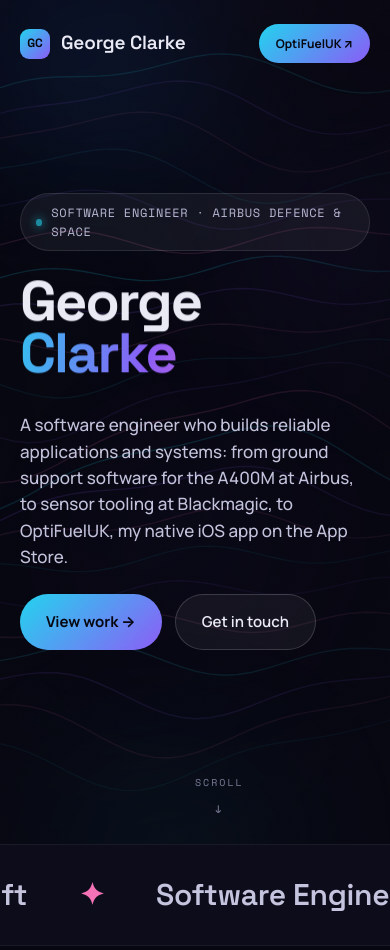
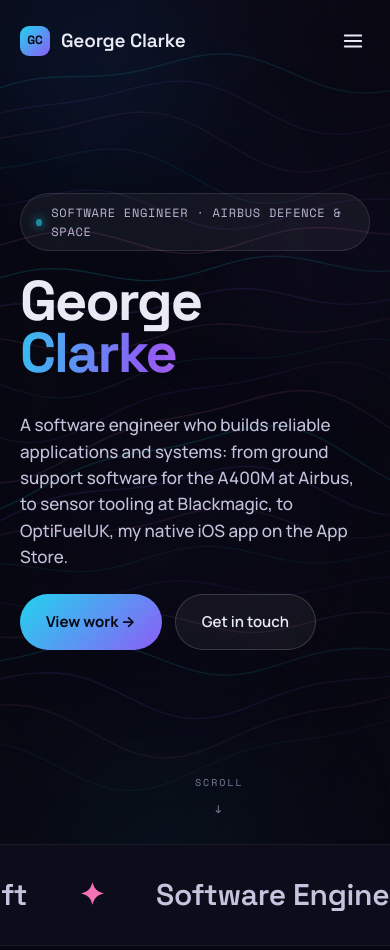
Before and after one commit to clarkeyg/CVWebsite, a Flask app: page / in a window 390 px wide; the page is wider, and only the part inside the window is pictured. Shown: the top 950 px of that part. Run offline with Flask 3, Linux system fonts and the light colour scheme; data comes from the database, SQL or seed files in the repository.

Commit message:
Add consistent burger menu with cross-site navigation
The CV page's mobile nav previously hid every link except the OptiFuelUK
button below 900px, leaving no way to reach About/Experience/Work/Contact
on a phone. Add a burger toggle (matching the pattern already used on the
OptiFuelUK and GTC sites) that opens a dropdown with all links.

Also fully cross-link the three sites so visitors are never stranded:
OptiFuelUK and GTC now link back to the CV ("← George Clarke") and to each
other. GTC's cross-links are plain anchors (no data-nav) so its single-page
router leaves them alone; added text-decoration:none so they match the
button-based nav items.

Co-Authored-By: Claude Opus 4.8 <noreply@anthropic.com>

```diff
--- a/gtc/index.html
+++ b/gtc/index.html
@@ -32,6 +32,8 @@
                 <svg width="20" height="20" viewBox="0 0 20 20" fill="none" aria-hidden="true"><path d="M3 5h14M3 10h14M3 15h14" stroke="currentColor" stroke-width="2" stroke-linecap="round"/></svg>
             </button>
             <nav class="nav-links" id="nav-links" aria-label="Primary">
+                <a class="nav-link" href="/">← George Clarke</a>
+                <a class="nav-link" href="/OptiFuelUK/">OptiFuelUK</a>
                 <button class="nav-link" data-nav="home" aria-current="page">Home</button>
                 <button class="nav-link" data-nav="services">Services</button>
                 <button class="nav-link" data-nav="work">Work</button>
--- a/gtc/site.css
+++ b/gtc/site.css
@@ -100,7 +100,7 @@ img { display:block; max-width:100%; }
 }
 .nav-links { display:flex; align-items:center; gap:30px; font-size:15px; font-weight:600; }
 .nav-link {
-  position:relative; color:#d3dce6; cursor:pointer;
+  position:relative; color:#d3dce6; cursor:pointer; text-decoration:none;
   background:none; border:none; padding:0; font:inherit; font-family:var(--font);
   transition:color .15s ease;
 }
--- a/optifueluk/faq.html
+++ b/optifueluk/faq.html
@@ -41,6 +41,8 @@
   <div class="nav-inner">
     <a class="nav-brand" href="index.html"><img src="assets/app-icon.png" alt="" />OptiFuelUK</a>
     <div class="nav-links" id="nav-menu">
+      <a href="/">← George Clarke</a>
+      <a href="/GTC/">GTC</a>
       <a href="features.html">Features</a>
       <a href="index.html#how">How it works</a>
       <a href="faq.html" class="active">FAQ</a>
--- a/optifueluk/features.html
+++ b/optifueluk/features.html
@@ -59,6 +59,8 @@
   <div class="nav-inner">
     <a class="nav-brand" href="index.html"><img src="assets/app-icon.png" alt="" />OptiFuelUK</a>
     <div class="nav-links" id="nav-menu">
+      <a href="/">← George Clarke</a>
+      <a href="/GTC/">GTC</a>
       <a href="features.html" class="active">Features</a>
       <a href="index.html#how">How it works</a>
       <a href="faq.html">FAQ</a>
--- a/optifueluk/index.html
+++ b/optifueluk/index.html
@@ -80,6 +80,8 @@
   <div class="nav-inner">
     <a class="nav-brand" href="index.html"><img src="assets/app-icon.png" alt="" />OptiFuelUK</a>
     <div class="nav-links" id="nav-menu">
+      <a href="/">← George Clarke</a>
+      <a href="/GTC/">GTC</a>
       <a href="features.html">Features</a>
       <a href="index.html#how">How it works</a>
       <a href="faq.html">FAQ</a>
--- a/static/css/style.css
+++ b/static/css/style.css
@@ -105,7 +105,8 @@ img { display: block; max-width: 100%; }
   font-family: var(--font-body); font-weight: 700; text-transform: none; letter-spacing: 0;
   opacity: 1 !important; transition: transform .3s ease;
 }
-.nav-burger { display: none; background: none; border: 0; color: var(--ink); cursor: pointer; padding: 6px; }
+.nav-burger { display: none; background: none; border: 0; color: var(--ink); cursor: pointer; padding: 6px; border-radius: 8px; }
+.nav-burger:hover { background: rgba(255,255,255,.08); }
 
 /* ---- Buttons ------------------------------------------------------------ */
 .btn {
@@ -305,9 +306,19 @@ img { display: block; max-width: 100%; }
 @media (max-width: 900px) {
   .wrap { padding: 0 24px; }
   .section { padding: 110px 0; }
-  .nav-links { gap: 18px; }
-  .nav-links a:not(.nav-cta) { display: none; }
-  .nav-burger { display: none; }
+  .nav-burger { display: inline-flex; align-items: center; justify-content: center; }
+  .nav-links {
+    position: absolute; top: 100%; left: 0; right: 0;
+    flex-direction: column; align-items: stretch; gap: 0; margin: 0; padding: 10px 0;
+    background: rgba(7,7,17,.92);
+    backdrop-filter: blur(16px) saturate(150%); -webkit-backdrop-filter: blur(16px) saturate(150%);
+    border-bottom: 1px solid rgba(255,255,255,.08);
+    box-shadow: 0 16px 30px -10px rgba(0,0,0,.5);
+    display: none;
+  }
+  .nav-links.open { display: flex; }
+  .nav-links a { padding: 14px 24px; }
+  .nav-cta { margin: 6px 24px 2px; justify-content: center; }
   .about-grid { grid-template-columns: 1fr; gap: 48px; }
   .feature { grid-template-columns: 1fr; }
   .feature-art { min-height: 280px; order: -1; }
--- a/static/javascript/cv_website_main.js
+++ b/static/javascript/cv_website_main.js
@@ -159,6 +159,23 @@ document.addEventListener('DOMContentLoaded', () => {
   const hero = $('[data-herocontent]');
   const aurora = $('[data-aurora]');
 
+  /* ---- Mobile nav burger -------------------------------------------- */
+  (function initBurger() {
+    const burger = $('.nav-burger');
+    const menu = $('#nav-menu');
+    if (!burger || !menu) return;
+    burger.addEventListener('click', () => {
+      const open = menu.classList.toggle('open');
+      burger.setAttribute('aria-expanded', String(open));
+    });
+    $$('a', menu).forEach(link => {
+      link.addEventListener('click', () => {
+        menu.classList.remove('open');
+        burger.setAttribute('aria-expanded', 'false');
+      });
+    });
+  })();
+
   /* ---- Nav, progress bar, scroll-spy (one batched handler) --------- */
   const nav = $('.nav');
   const progress = $('.progress');
--- a/templates/index.html
+++ b/templates/index.html
@@ -28,7 +28,7 @@
             <a href="#top" class="brand" data-magnetic>
                 <span class="brand-mark">GC</span> George Clarke
             </a>
-            <nav class="nav-links" aria-label="Primary">
+            <nav class="nav-links" id="nav-menu" aria-label="Primary">
                 <a href="#about">About</a>
                 <a href="#experience">Experience</a>
                 <a href="#work">Work</a>
@@ -36,6 +36,9 @@
                 <a href="/GTC/">GTC Development ↗</a>
                 <a href="/OptiFuelUK/" class="nav-cta" data-magnetic>OptiFuelUK ↗</a>
             </nav>
+            <button class="nav-burger" type="button" aria-label="Open menu" aria-controls="nav-menu" aria-expanded="false">
+                <svg viewBox="0 0 24 24" width="22" height="22" fill="none" stroke="currentColor" stroke-width="2" stroke-linecap="round"><path d="M3 6h18M3 12h18M3 18h18"/></svg>
+            </button>
         </div>
     </header>
 
```
